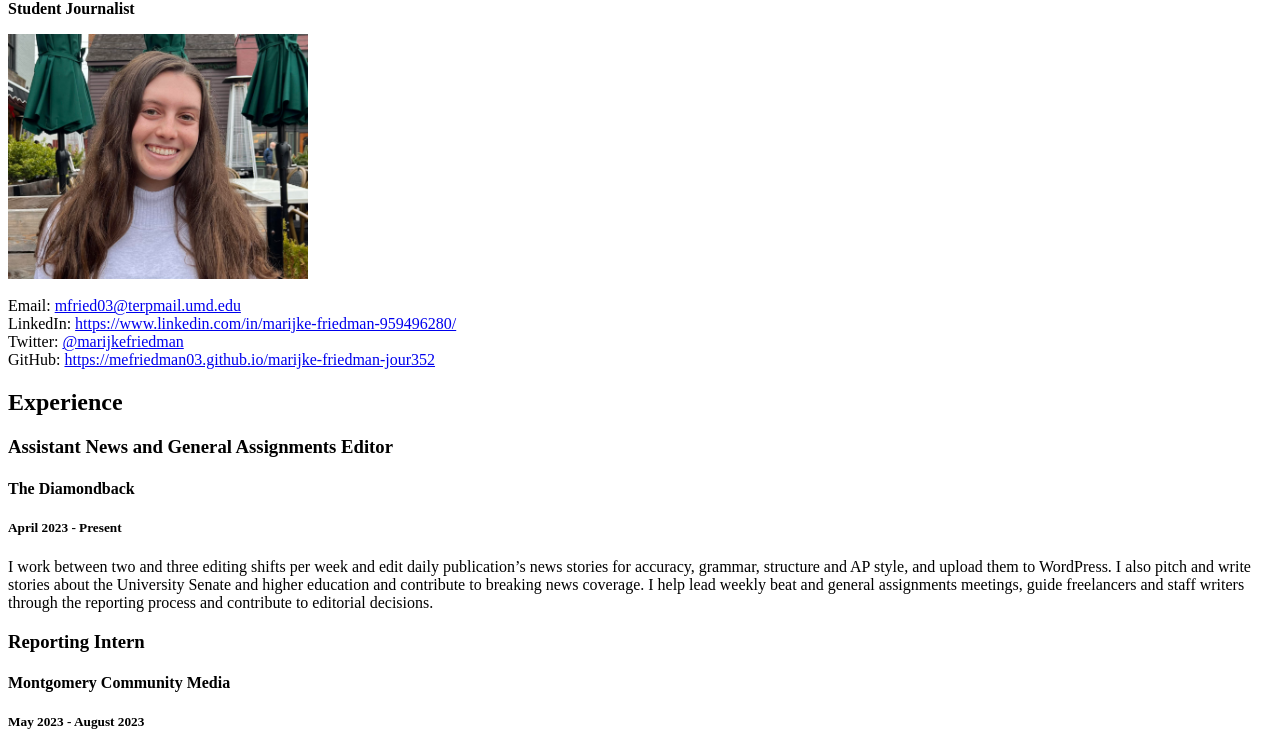
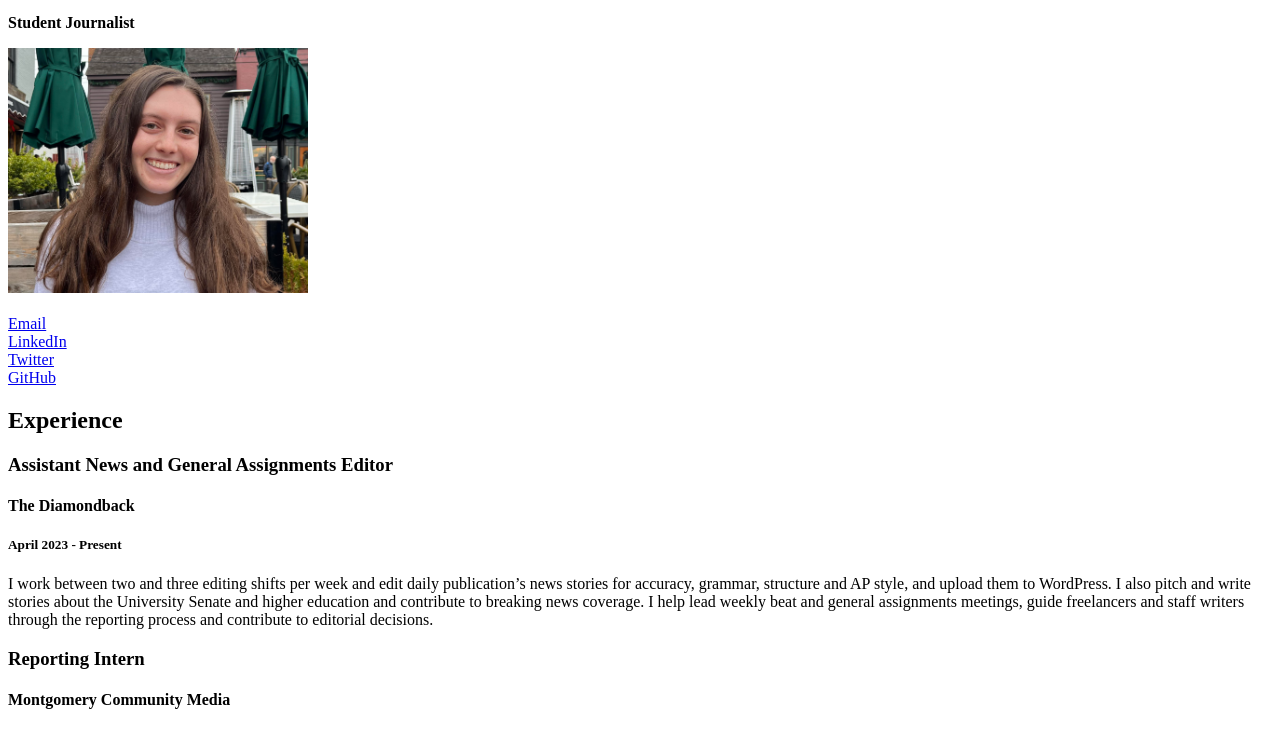
Before and after one commit to mefriedman03/marijke-friedman-jour352, a plain HTML site: page resume.html in a window 1280 px wide. Shown: the part 66-799 px from the top of the page. Drawn offline with Linux system fonts and the light colour scheme.

Commit message:
saved final version for real

```diff
--- a/resume.html
+++ b/resume.html
@@ -1,3 +1,6 @@
+<!DOCTYPE html>
+<html lang="en">
+
 <html>
 
   <head>
@@ -9,21 +12,13 @@
 
     <h1>Marijke Friedman</h1>
       <p><strong>Student Journalist</strong></p>
-      <img src="Marijke_Friedman_Headshot.jpg" alt="A photo of me." width="300">
+      <img src="Marijke_Friedman_Headshot.jpg" alt="A photo of me." width="300"><br><br>
 
     <div id="contact">
-
-        <br>Email:
-            <a href="mailto:mfried03@terpmail.umed.edu" target="_blank">mfried03@terpmail.umd.edu</a>
-
-        <br>LinkedIn:
-            <a href="https://www.linkedin.com/in/marijke-friedman-959496280/" target="_blank">https://www.linkedin.com/in/marijke-friedman-959496280/</a>
-
-        <br>Twitter:
-            <a href="https://twitter.com/marijkefriedman" target="_blank">@marijkefriedman </a>
-
-        <br>GitHub:
-            <a href="https://mefriedman03.github.io/marijke-friedman-jour352" target="_blank">https://mefriedman03.github.io/marijke-friedman-jour352</a>
+        <a href="mailto:mfried03@terpmail.umed.edu" target="_blank">Email</a><br>
+        <a href="https://www.linkedin.com/in/marijke-friedman-959496280/" target="_blank">LinkedIn</a><br>
+        <a href="https://twitter.com/marijkefriedman" target="_blank">Twitter</a><br>
+        <a href="https://mefriedman03.github.io/marijke-friedman-jour352" target="_blank">GitHub</a><br>
 
     <h2>Experience</h2>
 
```
